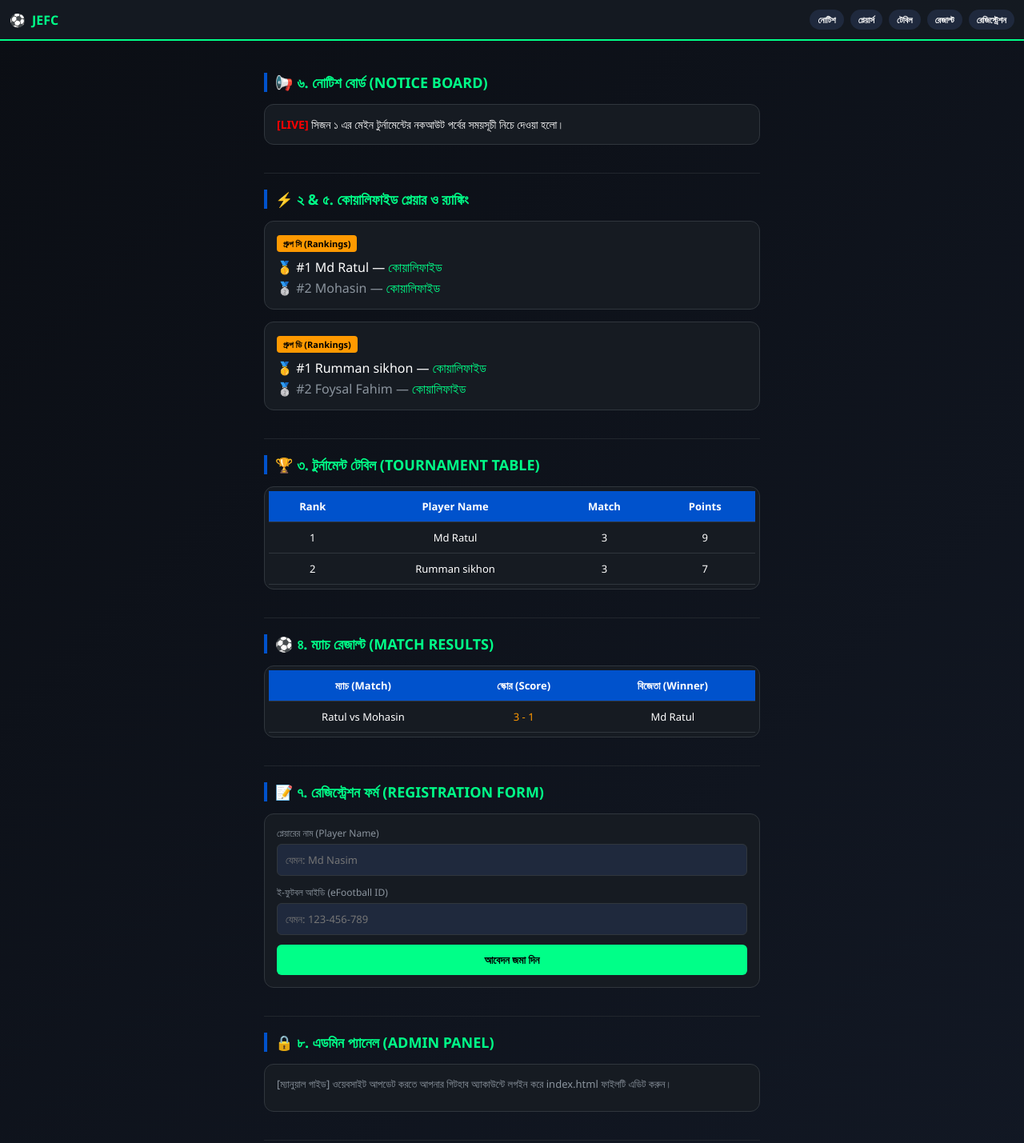
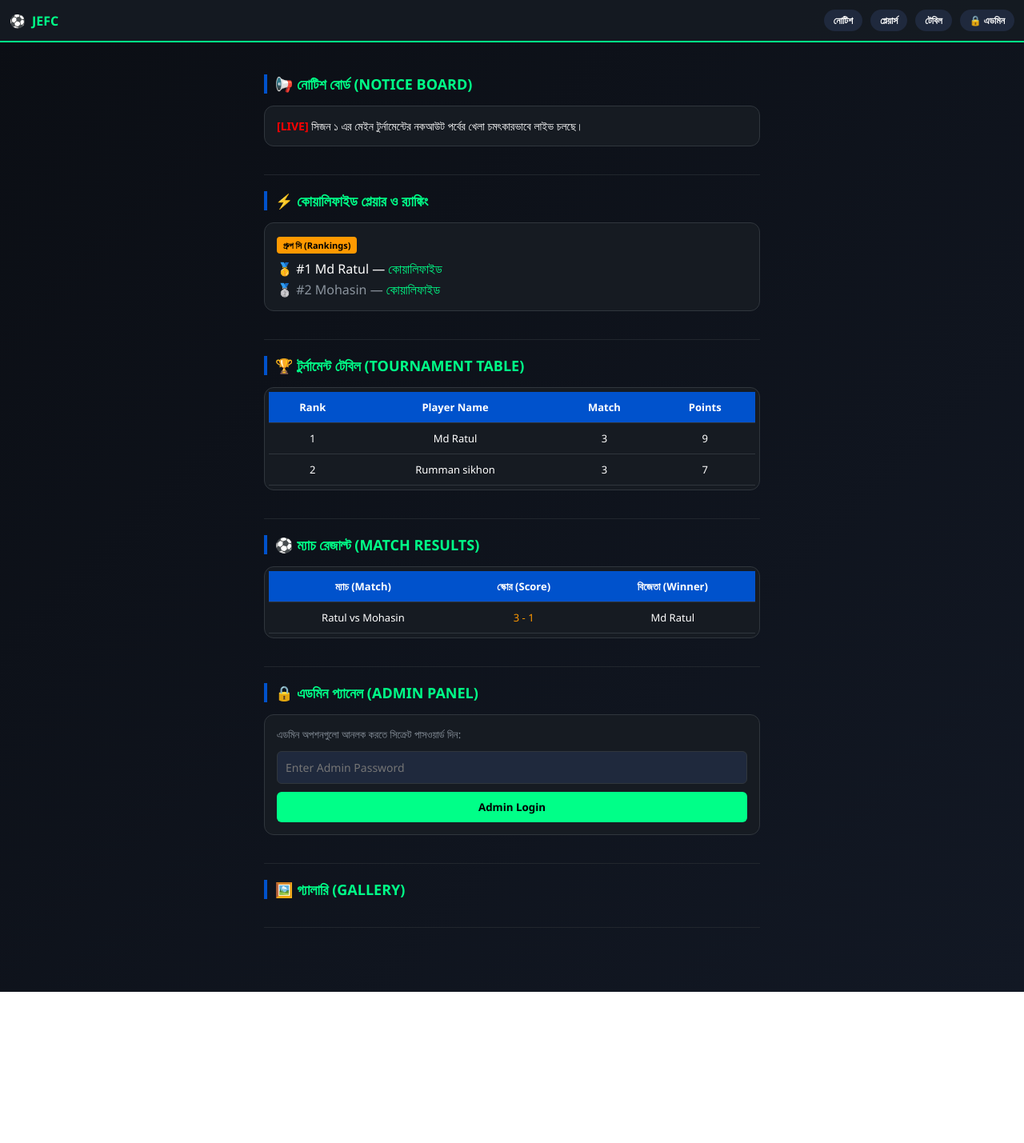
Before and after one commit to mdnasimhossin491-cmyk/joypurhat-efc, a plain HTML site: page index.html in a window 1280 px wide. Shown: the whole page at 80% size. After the commit the page ends 1240 px from the top, so only its background shows below. Drawn offline with Linux system fonts and the light colour scheme.

Commit message:
Update index.html

```diff
--- a/index.html
+++ b/index.html
@@ -3,7 +3,7 @@
 <head>
     <meta charset="UTF-8">
     <meta name="viewport" content="width=device-width, initial-scale=1.0">
-    <title>Joypurhat eFootball Club | Top 10 Features</title>
+    <title>Joypurhat eFootball Club | Admin Enabled</title>
     <style>
         :root {
             --bg-dark: #0b0e14;
@@ -31,7 +31,7 @@
             padding-bottom: 60px;
         }
 
-        /* 1. Club Logo & Menu Bar */
+        /* Nav Bar & Logo */
         nav {
             background: rgba(22, 27, 34, 0.95);
             position: sticky;
@@ -44,220 +44,81 @@
             justify-content: space-between;
         }
 
-        .logo-section {
-            display: flex;
-            align-items: center;
-            gap: 8px;
-            font-weight: bold;
-            color: var(--primary);
-        }
+        .logo-section { display: flex; align-items: center; gap: 8px; font-weight: bold; color: var(--primary); }
+        .nav-links { display: flex; gap: 10px; overflow-x: auto; white-space: nowrap; }
+        nav a { color: var(--text-main); text-decoration: none; font-size: 12px; font-weight: bold; padding: 5px 12px; border-radius: 15px; background: var(--bg-input); }
+        nav a:hover { background: var(--primary); color: black; }
 
-        .nav-links {
-            display: flex;
-            gap: 8px;
-            overflow-x: auto;
-            white-space: nowrap;
-            max-width: 70%;
-        }
+        .container { max-width: 650px; margin: 20px auto; padding: 0 15px; }
+        section { padding: 20px 0; border-bottom: 1px solid #21262d; }
+        .section-title { font-size: 18px; color: var(--primary); margin-bottom: 15px; text-transform: uppercase; border-left: 4px solid var(--secondary); padding-left: 10px; }
+        .card { background: var(--bg-card); border-radius: 12px; padding: 15px; margin-bottom: 15px; border: 1px solid #30363d; }
 
-        nav a {
-            color: var(--text-main);
-            text-decoration: none;
-            font-size: 11px;
-            font-weight: bold;
-            padding: 5px 10px;
-            border-radius: 15px;
-            background: var(--bg-input);
-        }
+        /* Tables & Lists */
+        .group-header { background: var(--accent); color: black; padding: 3px 8px; border-radius: 4px; font-weight: bold; display: inline-block; font-size: 11px; margin-bottom: 8px; }
+        table { width: 100%; border-collapse: collapse; font-size: 13px; }
+        th, td { padding: 10px; text-align: center; border-bottom: 1px solid #30363d; }
+        th { background-color: var(--secondary); color: white; }
 
-        .container {
-            max-width: 650px;
-            margin: 20px auto;
-            padding: 0 15px;
-        }
+        /* 🔐 Admin Panel Unique Styling */
+        .admin-list { list-style: none; padding-left: 5px; text-align: left; }
+        .admin-list li { margin: 12px 0; font-size: 14px; display: flex; align-items: center; gap: 10px; cursor: pointer; padding: 8px; background: rgba(255,255,255,0.02); border-radius: 6px; border: 1px solid #222; transition: 0.2s; }
+        .admin-list li:hover { background: var(--bg-input); border-color: var(--primary); color: var(--primary); }
+        .admin-icon { font-size: 16px; }
 
-        section {
-            padding: 20px 0;
-            border-bottom: 1px solid #21262d;
-        }
+        .form-control { width: 100%; padding: 10px; background: var(--bg-input); border: 1px solid #30363d; border-radius: 6px; color: white; font-size: 14px; margin-bottom: 10px; }
+        .btn { background: var(--primary); color: #000; padding: 10px; border: none; border-radius: 6px; font-weight: bold; width: 100%; cursor: pointer; }
+        .btn-sec { background: var(--secondary); color: white; }
 
-        .section-title {
-            font-size: 18px;
-            color: var(--primary);
-            margin-bottom: 15px;
-            text-transform: uppercase;
-            border-left: 4px solid var(--secondary);
-            padding-left: 10px;
-        }
-
-        .card {
-            background: var(--bg-card);
-            border-radius: 12px;
-            padding: 15px;
-            margin-bottom: 15px;
-            border: 1px solid #30363d;
-        }
-
-        /* 2. Qualified Players */
-        .group-header {
-            background: var(--accent);
-            color: black;
-            padding: 3px 8px;
-            border-radius: 4px;
-            font-weight: bold;
-            display: inline-block;
-            font-size: 11px;
-            margin-bottom: 8px;
-        }
-
-        /* 3 & 4. Tables for Tournament Table & Match Results */
-        table {
-            width: 100%;
-            border-collapse: collapse;
-            font-size: 13px;
-        }
-
-        th, td {
-            padding: 10px;
-            text-align: center;
-            border-bottom: 1px solid #30363d;
-        }
-
-        th {
-            background-color: var(--secondary);
-            color: white;
-        }
-
-        /* 7. Registration Form Controls */
-        .form-group {
-            margin-bottom: 12px;
-        }
-
-        .form-group label {
-            display: block;
-            font-size: 12px;
-            margin-bottom: 5px;
-            color: var(--text-muted);
-            text-align: left;
-        }
-
-        .form-group input, .form-group select {
-            width: 100%;
-            padding: 10px;
-            background: var(--bg-input);
-            border: 1px solid #30363d;
-            border-radius: 6px;
-            color: white;
-            font-size: 13px;
-        }
-
-        .btn {
-            background: var(--primary);
-            color: #000;
-            padding: 10px;
-            border: none;
-            border-radius: 6px;
-            font-weight: bold;
-            width: 100%;
-            cursor: pointer;
-        }
-
-        /* 9. Gallery Grid */
-        .gallery-grid {
-            display: grid;
-            grid-template-columns: repeat(3, 1fr);
-            gap: 8px;
-        }
-
-        .gallery-item {
-            background: var(--bg-input);
-            aspect-ratio: 1;
-            border-radius: 6px;
-            display: flex;
-            align-items: center;
-            justify-content: center;
-            font-size: 24px;
-            border: 1px dashed #444;
-        }
-
-        /* 10. Social Media Grid */
-        .social-grid {
-            display: grid;
-            grid-template-columns: 1fr 1fr;
-            gap: 10px;
-        }
-
-        .social-btn {
-            display: flex;
-            align-items: center;
-            justify-content: center;
-            padding: 10px;
-            border-radius: 6px;
-            text-decoration: none;
-            color: white;
-            font-weight: bold;
-            font-size: 13px;
-        }
-
-        .fb-btn { background: #1877F2; }
-        .wa-btn { background: #25D366; color: black; }
+        .gallery-grid { display: grid; grid-template-columns: repeat(3, 1fr); gap: 8px; }
+        .gallery-item { background: var(--bg-input); aspect-ratio: 1; border-radius: 6px; display: flex; align-items: center; justify-content: center; font-size: 24px; border: 1px dashed #444; }
+        .social-grid { display: grid; grid-template-columns: 1fr 1fr; gap: 10px; }
+        .social-btn { display: flex; align-items: center; justify-content: center; padding: 10px; border-radius: 6px; text-decoration: none; color: white; font-weight: bold; font-size: 13px; }
+        .fb-btn { background: #1877F2; } .wa-btn { background: #25D366; color: black; }
     </style>
 </head>
 <body>
 
-    <!-- 1. CLUB LOGO & NAVIGATION MENU -->
+    <!-- ১. CLUB LOGO & MENU -->
     <nav>
-        <div class="logo-section">
-            <span>⚽</span> JEFC
-        </div>
+        <div class="logo-section"><span>⚽</span> JEFC</div>
         <div class="nav-links">
             <a href="#notice">নোটিশ</a>
             <a href="#players">প্লেয়ার্স</a>
             <a href="#table">টেবিল</a>
-            <a href="#results">রেজাল্ট</a>
-            <a href="#reg">রেজিস্ট্রেশন</a>
+            <a href="#admin-sec">🔒 এডমিন</a>
         </div>
     </nav>
 
     <div class="container">
 
-        <!-- 6. NOTICE BOARD SECTION -->
+        <!-- ৬. NOTICE BOARD -->
         <section id="notice">
-            <h2 class="section-title">📢 ৬. নোটিশ বোর্ড (Notice Board)</h2>
+            <h2 class="section-title">📢 নোটিশ বোর্ড (Notice Board)</h2>
             <div class="card">
-                <p style="font-size:14px;"><strong style="color:red;">[LIVE]</strong> সিজন ১ এর মেইন টুর্নামেন্টের নকআউট পর্বের সময়সূচী নিচে দেওয়া হলো।</p>
+                <p style="font-size:14px;"><strong style="color:red;">[LIVE]</strong> সিজন ১ এর মেইন টুর্নামেন্টের নকআউট পর্বের খেলা চমৎকারভাবে লাইভ চলছে।</p>
             </div>
         </section>
 
-        <!-- 2 & 5. QUALIFIED PLAYERS & RANKINGS -->
+        <!-- ২ & ৫. QUALIFIED PLAYERS & RANKINGS -->
         <section id="players">
-            <h2 class="section-title">⚡ ২ & ৫. কোয়ালিফাইড প্লেয়ার ও র‍্যাঙ্কিং</h2>
+            <h2 class="section-title">⚡ কোয়ালিফাইড প্লেয়ার ও র‍্যাঙ্কিং</h2>
             <div class="card">
                 <div class="group-header">গ্রুপ সি (Rankings)</div>
+                <!-- Line 81: To update Player name edit text below -->
                 <p>🥇 #1 Md Ratul — <span style="color:var(--primary);">কোয়ালিফাইড</span></p>
                 <p style="color:var(--text-muted); margin-top:4px;">🥈 #2 Mohasin — <span style="color:var(--primary);">কোয়ালিফাইড</span></p>
             </div>
-            <div class="card">
-                <div class="group-header">গ্রুপ ডি (Rankings)</div>
-                <p>🥇 #1 Rumman sikhon — <span style="color:var(--primary);">কোয়ালিফাইড</span></p>
-                <p style="color:var(--text-muted); margin-top:4px;">🥈 #2 Foysal Fahim — <span style="color:var(--primary);">কোয়ালিফাইড</span></p>
-            </div>
         </section>
 
-        <!-- 3. TOURNAMENT TABLE SECTION -->
+        <!-- ৩. TOURNAMENT TABLE -->
         <section id="table">
-            <h2 class="section-title">🏆 ৩. টুর্নামেন্ট টেবিল (Tournament Table)</h2>
+            <h2 class="section-title">🏆 টুর্নামেন্ট টেবিল (Tournament Table)</h2>
             <div class="card" style="padding:5px; overflow-x:auto;">
                 <table>
-                    <thead>
-                        <tr>
-                            <th>Rank</th>
-                            <th>Player Name</th>
-                            <th>Match</th>
-                            <th>Points</th>
-                        </tr>
-                    </thead>
+                    <thead><tr><th>Rank</th><th>Player Name</th><th>Match</th><th>Points</th></tr></thead>
                     <tbody>
+                        <!-- Line 95: Edit Table stats below -->
                         <tr><td>1</td><td>Md Ratul</td><td>3</td><td>9</td></tr>
                         <tr><td>2</td><td>Rumman sikhon</td><td>3</td><td>7</td></tr>
                     </tbody>
@@ -265,45 +126,50 @@
             </div>
         </section>
 
-        <!-- 4. MATCH RESULTS SECTION -->
+        <!-- ৪. MATCH RESULTS -->
         <section id="results">
-            <h2 class="section-title">⚽ ৪. ম্যাচ রেজাল্ট (Match Results)</h2>
+            <h2 class="section-title">⚽ ম্যাচ রেজাল্ট (Match Results)</h2>
             <div class="card" style="padding:5px; overflow-x:auto;">
                 <table>
-                    <thead>
-                        <tr>
-                            <th>ম্যাচ (Match)</th>
-                            <th>স্কোর (Score)</th>
-                            <th>বিজেতা (Winner)</th>
-                        </tr>
-                    </thead>
+                    <thead><tr><th>ম্যাচ (Match)</th><th>স্কোর (Score)</th><th>বিজেতা (Winner)</th></tr></thead>
                     <tbody>
+                        <!-- Line 110: Edit Live Score below -->
                         <tr><td>Ratul vs Mohasin</td><td style="color:var(--accent);">3 - 1</td><td>Md Ratul</td></tr>
                     </tbody>
                 </table>
             </div>
         </section>
 
-        <!-- 7. REGISTRATION FORM SECTION -->
-        <section id="reg">
-            <h2 class="section-title">📝 ৭. রেজিস্ট্রেশন ফর্ম (Registration Form)</h2>
-            <div class="card">
-                <form onsubmit="event.preventDefault(); alert('ধন্যবাদ! আপনার ডেটা ডেমো হিসেবে জমা হয়েছে।');">
-                    <div class="form-group">
-                        <label>প্লেয়ারের নাম (Player Name)</label>
-                        <input type="text" placeholder="যেমন: Md Nasim" required>
-                    </div>
-                    <div class="form-group">
-                        <label>ই-ফুটবল আইডি (eFootball ID)</label>
-                        <input type="text" placeholder="যেমন: 123-456-789" required>
-                    </div>
-                    <button type="submit" class="btn">আবেদন জমা দিন</button>
-                </form>
+        <!-- 🔒 ৮. ADMIN PANEL SECTION WITH LOGIN SYSTEM -->
+        <section id="admin-sec">
+            <h2 class="section-title">🔒 এডমিন প্যানেল (Admin Panel)</h2>
+
+            <!-- Login Form Card -->
+            <div class="card" id="login-card">
+                <p style="font-size: 13px; color: var(--text-muted); margin-bottom: 12px; text-align: left;">এডমিন অপশনগুলো আনলক করতে সিক্রেট পাসওয়ার্ড দিন:</p>
+                <input type="password" id="admin-pass" class="form-control" placeholder="Enter Admin Password">
+                <button class="btn" onclick="checkAdminLogin()">Admin Login</button>
+                <p id="login-error" style="color: red; font-size: 12px; margin-top: 8px; display: none;">ভুল পাসওয়ার্ড! আবার চেষ্টা করুন।</p>
+            </div>
+
+            <!-- Unlocked Admin Options List -->
+            <div class="card" id="options-card" style="display: none; border-color: var(--primary);">
+                <p style="font-size: 13px; color: var(--primary); font-weight: bold; margin-bottom: 10px; text-align: left;">🔓 Admin Panel Unlocked Successfully!</p>
+                <ul class="admin-list">
+                    <li onclick="showGuide('প্লেয়ার যুক্ত করতে গิตহাব এডিটরে গিয়ে ৮১ নম্বর লাইনের নিচে নতুন নাম লিখে Commit করুন।')"><span class="admin-icon">➕</span> Add Player</li>
+                    <li onclick="showGuide('প্লেয়ার এডিট করতে গিটহাব এডিটরে ৮১ থেকে ৮৫ নম্বর লাইনের টেক্সটগুলো এডিট করুন।')"><span class="admin-icon">✏️</span> Edit Player</li>
+                    <li onclick="showGuide('প্লেয়ার ডিলিট করতে গিটহাব এডিটরে নির্দিষ্ট প্লেয়ারের লাইনের লেখাগুলো মুছে দিন।')"><span class="admin-icon">❌</span> Delete Player</li>
+                    <li onclick="showGuide('ম্যাচ রেজাল্ট যোগ করতে গিটহাব এডিটরে ১১০ নম্বর লাইনের নিচে নতুন ট্রাঙ্ক (tr) বসান।')"><span class="admin-icon">🏆</span> Add Results</li>
+                    <li onclick="showGuide('রেজাল্ট এডিট করতে গিটহাবে গিয়ে ১১১ নম্বর লাইনের স্কোর ও নাম পরিবর্তন করুন।')"><span class="admin-icon">⚙️</span> Edit Results</li>
+                    <li onclick="showGuide('নোটিশ পরিবর্তন করতে গিটহাব এডিটরে ৭০ নম্বর লাইনের টেক্সটটি এডিট করুন।')"><span class="admin-icon">📢</span> Add Notices</li>
+                    <li onclick="showGuide('নতুন ছবি আপলোড করতে আপনার গিটহাব রেপোজিটরিতে সরাসরি ইমেজ ফাইল আপলোড করুন।')"><span class="admin-icon">🖼️</span> Upload Images</li>
+                    <li onclick="showGuide('নতুন রিকোয়েস্ট অ্যাপ্রুভ বা রিজেক্ট করতে আপনার গিটহাবের index.html ফাইলটি মেইনটেইন করুন।')"><span class="admin-icon">✅</span> Approve Players</li>
+                    <li onclick="showGuide('রিকোয়েস্ট রিজেক্ট করার জন্য এই অপশনটি গিটহাব ম্যানুয়াল এডিটের মাধ্যমে নিয়ন্ত্রিত হয়।')"><span class="admin-icon">🚫</span> Reject Requests</li>
+                </ul>
+                <button class="btn btn-sec" style="margin-top: 10px;" onclick="adminLogout()">Admin Logout</button>
             </div>
         </section>
 
-        <!-- 8. ADMIN PANEL SECTION -->
-        <section id="admin">
-            <h2 class="section-title">🔒 ৮. এডমিন প্যানেল (Admin Panel)</h2>
-            <div class="card">
-                <p style="font-size:13px; color:var(--text-muted); margin-bottom:10px;">[ম্যানুয়াল গাইড] ওয়েবসাইট আপডেট করতে আপনার গিটহাব অ্যাকাউন্টে লগইন করে index.html ফাইলটি এডিট করুন।</p>
+        <!-- ৯. GALLERY -->
+        <section id="gallery">
+            <h2 class="section-title">🖼️ গ্যালারি (Gallery)</h2>
```
